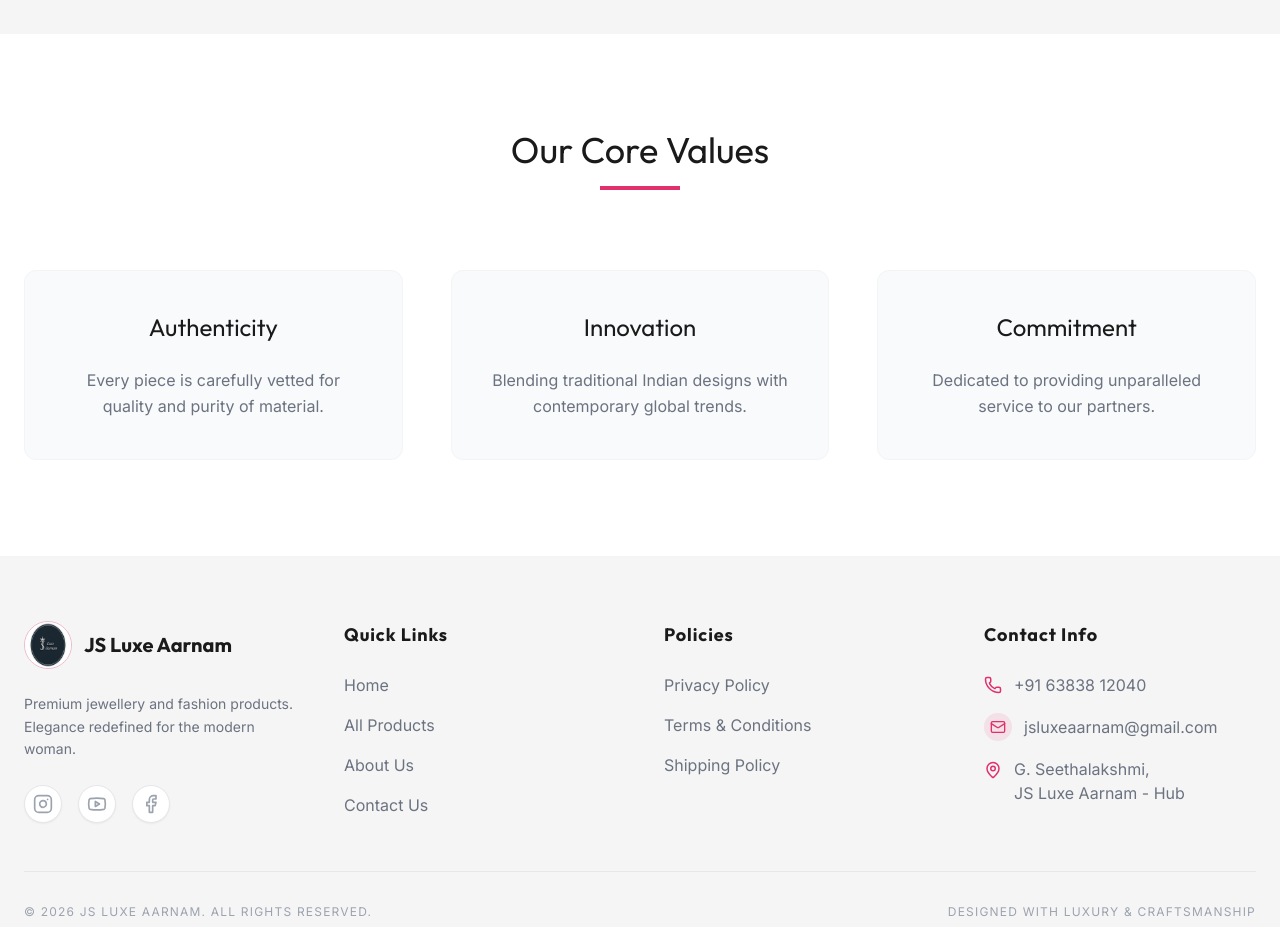
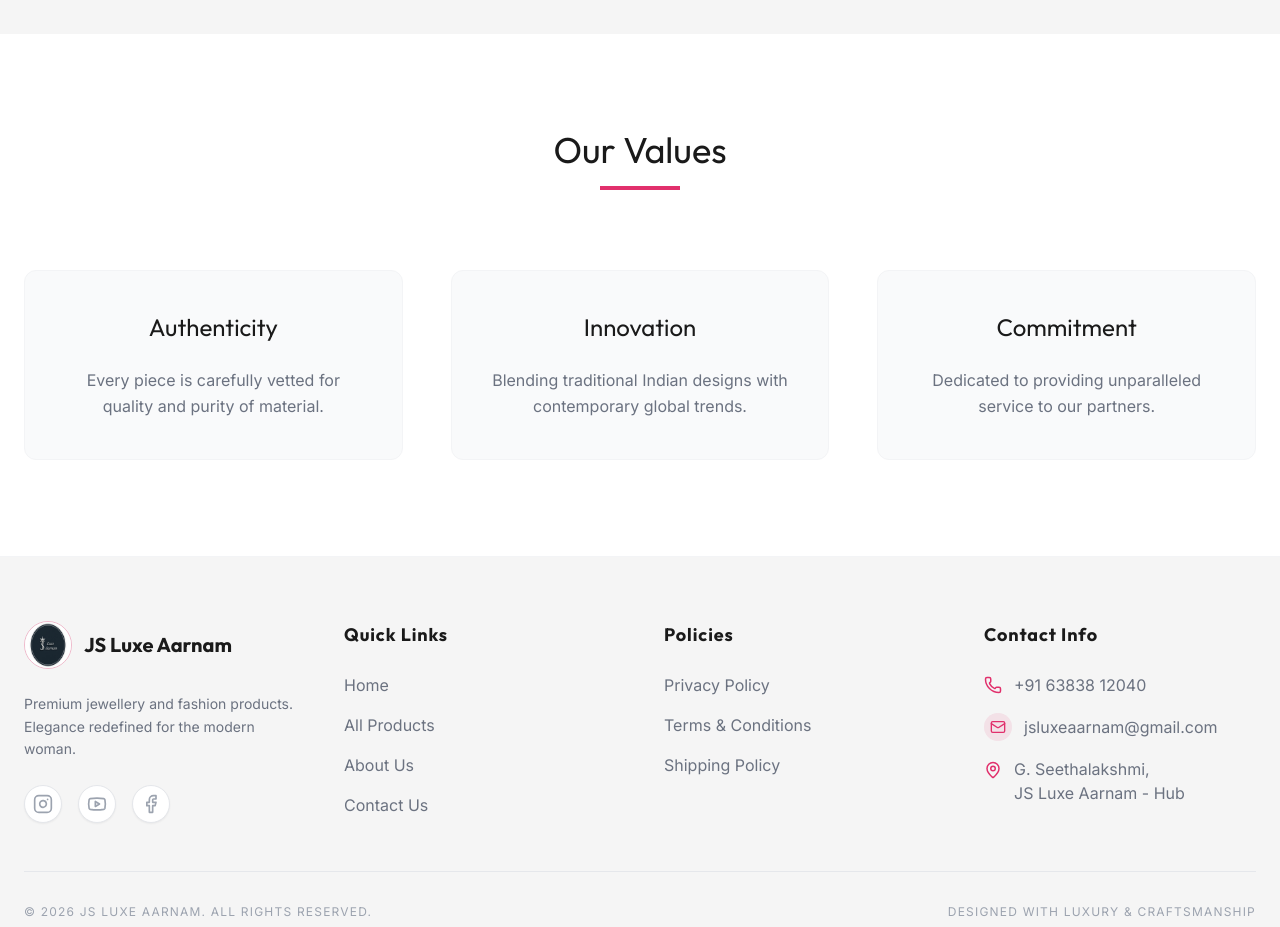
Before and after one commit to Muthupandi33/JSLuxeAarnam, a React (Vite) app: page /about in a window 1280 px wide. Shown: the part 1420-2347 px from the top of the page. Built offline with nearby package versions, Linux system fonts and the light colour scheme; no server answers.

Commit message:
Change section title from 'Our Core Values' to 'Our Values'

```diff
--- a/src/pages/About.jsx
+++ b/src/pages/About.jsx
@@ -70,7 +70,7 @@
             <section className="py-24 bg-white">
                 <div className="container mx-auto px-4 md:px-6">
                     <div className="text-center mb-20">
-                        <h2 className="text-4xl font-serif mb-4 text-luxury-charcoal">Our Core Values</h2>
+                        <h2 className="text-4xl font-serif mb-4 text-luxury-charcoal">Our Values</h2>
                         <div className="w-20 h-1 bg-luxury-pink mx-auto"></div>
                     </div>
                     <div className="grid grid-cols-1 md:grid-cols-3 gap-12">
```
